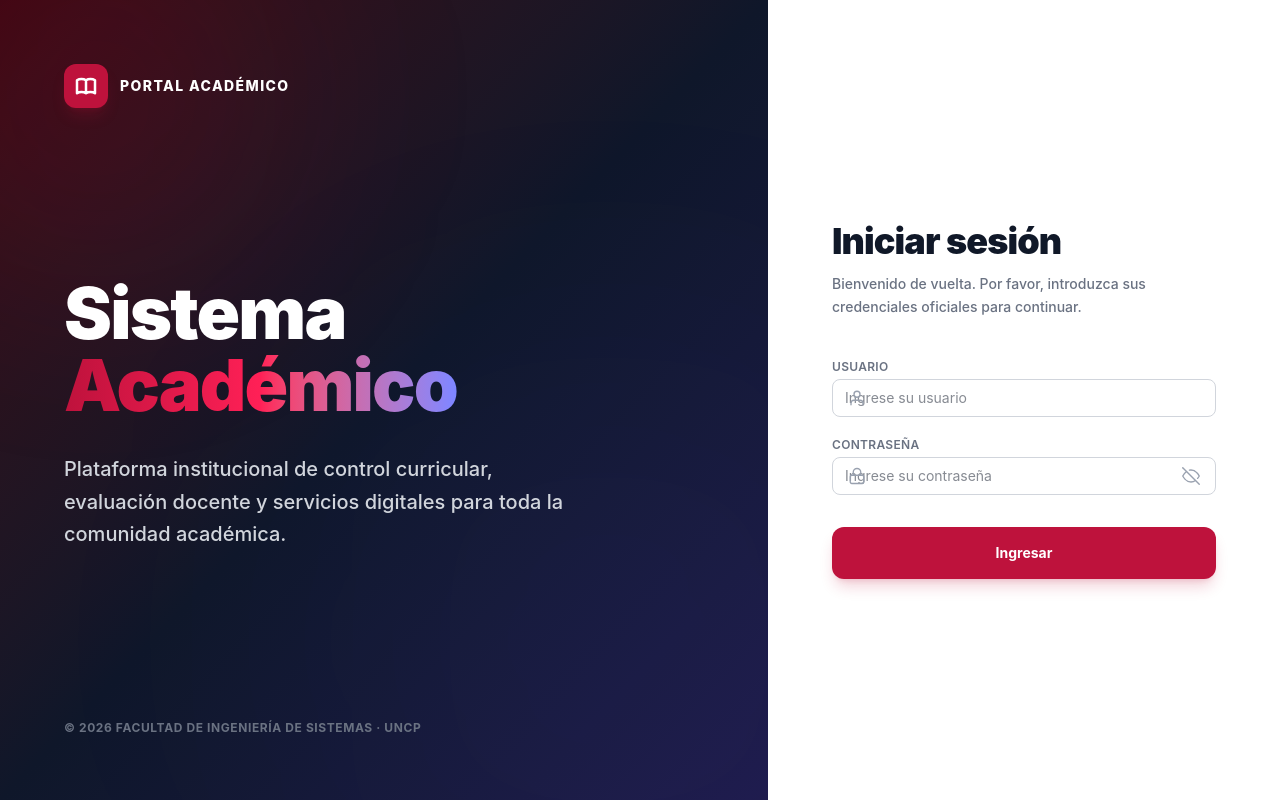
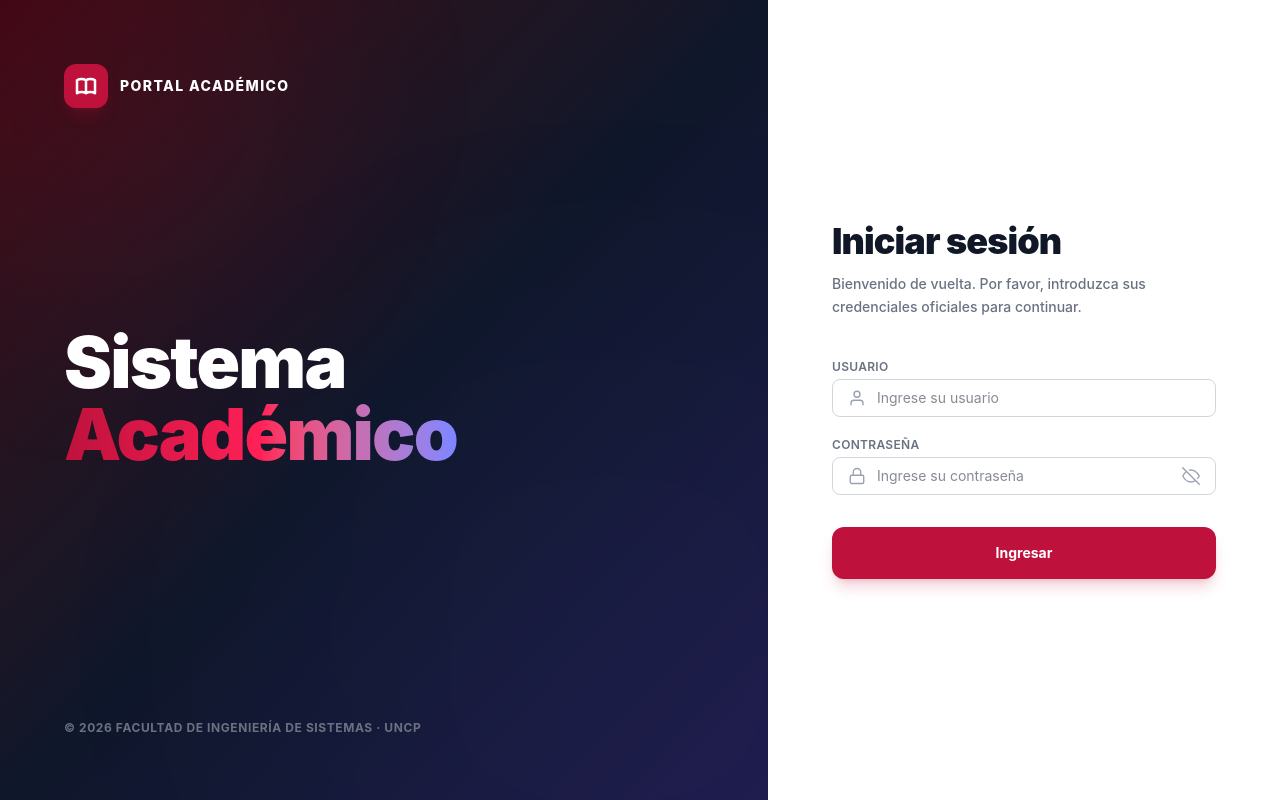
Before and after one commit to GrilloCantorr/sistema-academico, a React (Vite) app in the folder Frontend/: page /login in a window 1280 px wide. Built offline with nearby package versions, Linux system fonts and the light colour scheme.

Commit message:
mejor diseño de pantalla de login

```diff
--- a/Frontend/src/sitios/Login.jsx
+++ b/Frontend/src/sitios/Login.jsx
@@ -229,9 +229,6 @@ export default function Login() {
             Sistema <br />
             <span className="text-transparent bg-clip-text bg-gradient-to-r from-primary via-rose-500 to-indigo-400">Académico</span>
           </h1>
-          <p className="text-lg lg:text-xl text-gray-300 font-medium leading-relaxed max-w-lg">
-            Plataforma institucional de control curricular, evaluación docente y servicios digitales para toda la comunidad académica.
-          </p>
         </div>
 
         {/* Footer del panel decorativo */}
@@ -263,7 +260,7 @@ export default function Login() {
             <div className="mb-5">
               <label className="block mb-2 text-xs font-bold text-gray-500 uppercase tracking-widest" htmlFor="login-username">Usuario</label>
               <div className="relative flex items-center">
-                <span className="absolute left-4 text-gray-400 pointer-events-none"><IconUser /></span>
+                <span className="absolute left-4 text-gray-400 pointer-events-none" style={{ top: "50%", transform: "translateY(-50%)", display: "flex", alignItems: "center" }}><IconUser /></span>
                 <input
                   id="login-username"
                   type="text"
@@ -272,7 +269,8 @@ export default function Login() {
                   placeholder="Ingrese su usuario"
                   required
                   autoComplete="username"
-                  className="w-full pl-12 pr-4 py-3.5 border border-gray-200 rounded-xl text-sm outline-none transition bg-gray-50/50 focus:bg-white focus:border-primary focus:ring-4 focus:ring-primary/10"
+                  style={{ paddingLeft: "44px" }}
+                  className="w-full pr-4 py-3.5 border border-gray-200 rounded-xl text-sm outline-none transition bg-gray-50/50 focus:bg-white focus:border-primary focus:ring-4 focus:ring-primary/10"
                 />
               </div>
             </div>
@@ -281,7 +279,7 @@ export default function Login() {
             <div className="mb-8">
               <label className="block mb-2 text-xs font-bold text-gray-500 uppercase tracking-widest" htmlFor="login-password">Contraseña</label>
               <div className="relative flex items-center">
-                <span className="absolute left-4 text-gray-400 pointer-events-none"><IconLock /></span>
+                <span className="absolute left-4 text-gray-400 pointer-events-none" style={{ top: "50%", transform: "translateY(-50%)", display: "flex", alignItems: "center" }}><IconLock /></span>
                 <input
                   id="login-password"
                   type={verPass ? "text" : "password"}
@@ -290,11 +288,13 @@ export default function Login() {
                   placeholder="Ingrese su contraseña"
                   required
                   autoComplete="current-password"
-                  className="w-full pl-12 pr-12 py-3.5 border border-gray-200 rounded-xl text-sm outline-none transition bg-gray-50/50 focus:bg-white focus:border-primary focus:ring-4 focus:ring-primary/10"
+                  style={{ paddingLeft: "44px", paddingRight: "44px" }}
+                  className="w-full py-3.5 border border-gray-200 rounded-xl text-sm outline-none transition bg-gray-50/50 focus:bg-white focus:border-primary focus:ring-4 focus:ring-primary/10"
                 />
                 <button
                   type="button"
                   className="absolute right-4 text-gray-400 hover:text-gray-600 transition"
+                  style={{ top: "50%", transform: "translateY(-50%)", display: "flex", alignItems: "center" }}
                   onClick={() => setVerPass(!verPass)}
                   tabIndex={-1}
                   aria-label={verPass ? "Ocultar contraseña" : "Mostrar contraseña"}
```
